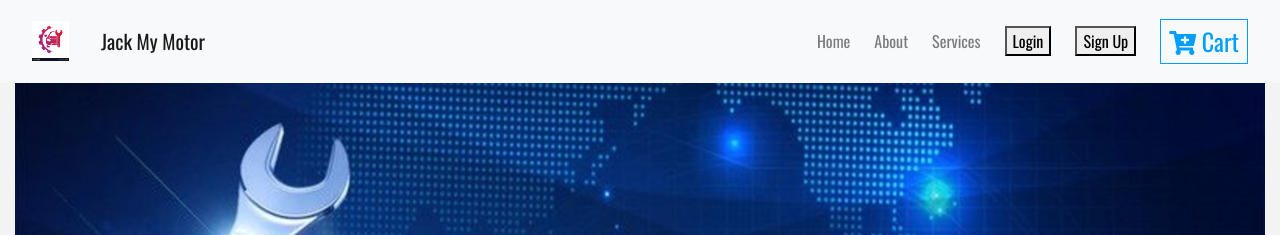
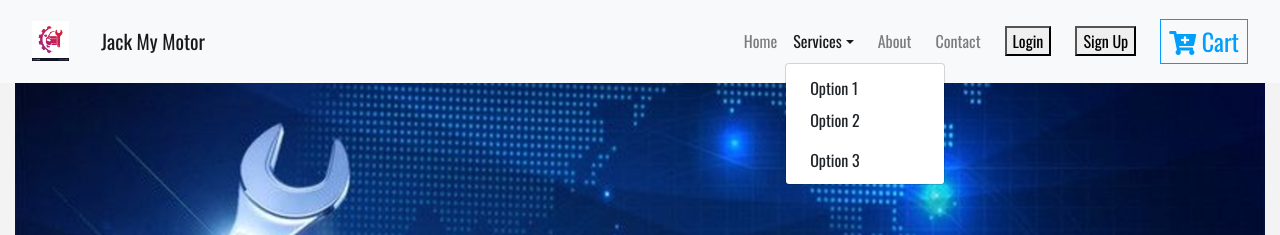
Before and after one commit to ShrutikaSingh/mechanic_web, a React (Create React App) app: page / in a window 1280 px wide. Both pictures are taken after a click on the link "Services". Shown: the top 235 px of the page. Built offline with nearby package versions, Linux system fonts and the light colour scheme.

Commit message:
add dropdown in the navbar for services

```diff
--- a/src/components/nav_bar_reactstrap.js
+++ b/src/components/nav_bar_reactstrap.js
@@ -1,5 +1,5 @@
 import React,{Component} from 'react';
-import {Collapse,Navbar,NavbarToggler,NavbarBrand,Nav,NavLink,NavItem,Container} from 'reactstrap';
+import {Collapse,Navbar,NavbarToggler,NavbarBrand,Nav,NavLink,NavItem,UncontrolledDropdown,DropdownToggle,DropdownMenu,DropdownItem} from 'reactstrap';
 import ligo from '../logo.jpg';
 import {ButtonContainer} from './Button';
 class AppNavbar extends Component{
@@ -33,12 +33,33 @@ class AppNavbar extends Component{
                                 <li className="nav-item ml-2">
                                 <NavLink to='/' className="nav-link"> Home</NavLink>
                                  </li>
+                                <li>
+                                    <UncontrolledDropdown nav inNavbar>
+                                        <DropdownToggle nav caret>
+                                        Services
+                                        </DropdownToggle>
+                                        <DropdownMenu>
+                                        <DropdownItem>
+                                            Option 1
+                                        </DropdownItem>
+                                        <DropdownItem>
+                                            Option 2
+                                        </DropdownItem>
+                                        <DropdownItem  />
+                                        <DropdownItem>
+                                           Option 3
+                                        </DropdownItem>
+                                        </DropdownMenu>
+                                    </UncontrolledDropdown>
+                                </li>
+
                                 <li className="nav-item ml-2">
                                     <NavLink to='/about' className="nav-link"> About</NavLink>
                                 </li>
                                 <li className="nav-item ml-2">
-                                    <NavLink to='/service' className="nav-link"> Services</NavLink>
+                                    <NavLink to='/service' className="nav-link"> Contact</NavLink>
                                 </li>
+
 
                                 <li className="nav-item ml-2">
                                     <NavLink to='/login' className="nav-link">
@@ -59,7 +80,7 @@ class AppNavbar extends Component{
                                         </ButtonContainer>
                                     </NavLink>
                                 </li>
-                            </ul>
+              </ul>
                         </NavItem>
                     </Nav>
                 </Collapse>
```
